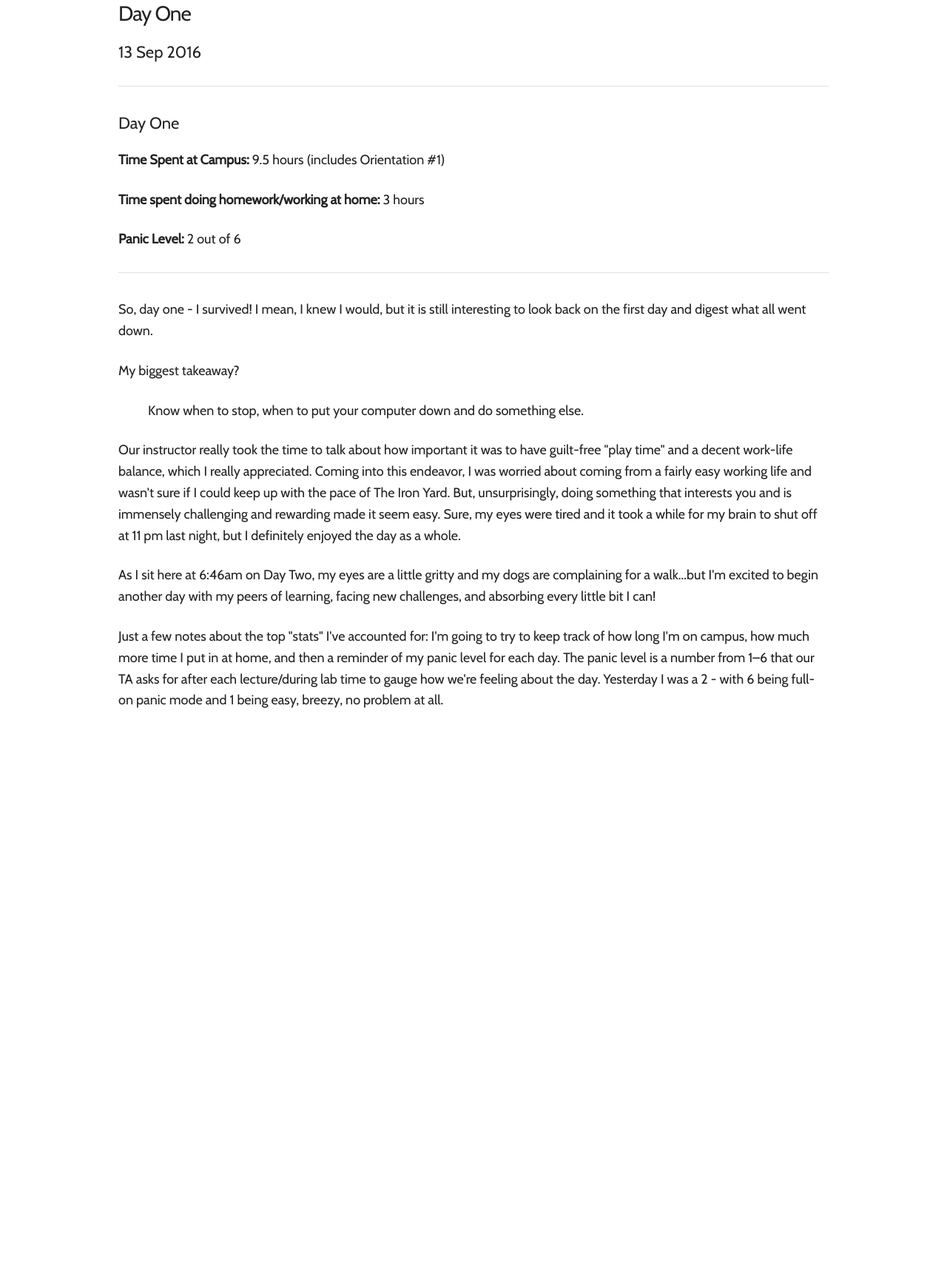
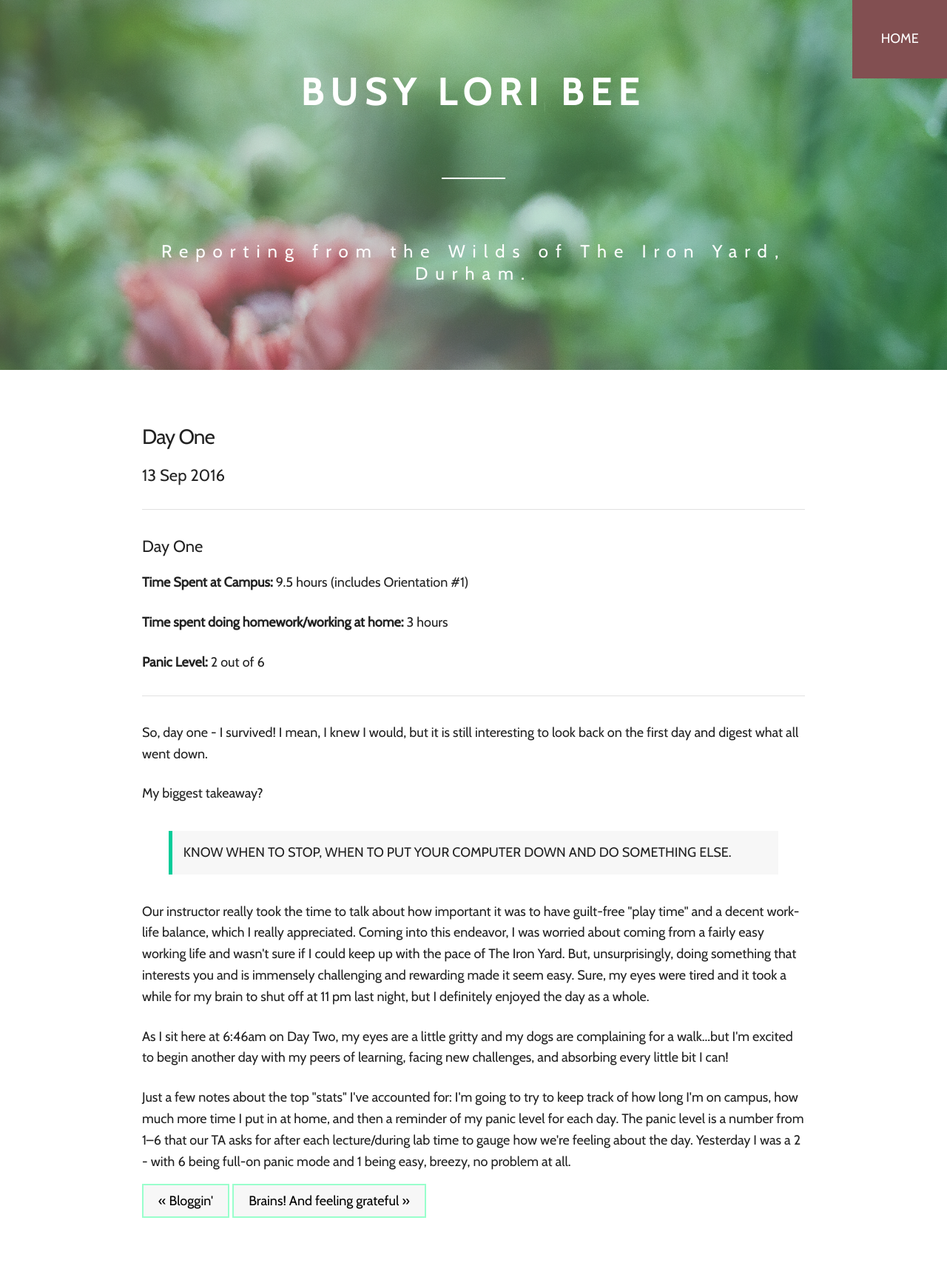
Before and after one commit to lburl01/lburl01.github.io, a Jekyll site: the page built from _posts/2016-09-12-day-one.md, in a window 1280 px wide. Shown: the whole page at 74% size. Built offline with Jekyll 4.4.1, drawn with Linux system fonts in a browser that asks for light colours; before the commit the page ends 1064 px from its top, so only the background shows below that.

Commit message:
Added post layout with home button. Added two blog posts.

```diff
--- a/_layouts/post.html
+++ b/_layouts/post.html
@@ -15,8 +15,19 @@
 		</head>
 		<body>
 
+			<section id="hero" class="hero u-full-width">
+			  <div class="hero-image"></div>
+				<div class="topcorner"><a href="/">HOME</a></div>
+			  <div class="container centered">
+			    <div class="twelve columns">
+			      <h1 class="separator">busy lori bee</h1>
+			      <h2>Reporting from the Wilds of The Iron Yard, Durham.</h2>
+			    </div>
+			  </div>
+			</section>
+
 			<div class="container">
-
+				<div class="buffer"></div>
 			  <h3>{{ page.title }}</h3>
 			  <h4 class="meta">{{ page.date | date_to_string }}</h4>
 
@@ -25,7 +36,7 @@
 			  </div>
 
 			  <div class="row">
-    <div class="four columns">
+			    <div class="twelve columns">
 			      <div class="PageNavigation">
 			        {% if page.previous.url %}
 			          <a class="prev" href="{{page.previous.url}}">&laquo; {{page.previous.title}}</a>
@@ -36,7 +47,7 @@
 			      </div>
 			    </div>
 			  </div>
-
+				<div class="buffer"></div>
 			</div>
 
 </body>
--- a/css/main.css
+++ b/css/main.css
@@ -44,6 +44,50 @@ h4 {
 }
 h3 {
   font-size: 28px;
+}
+
+.prev, .next {
+  color: #000;
+  text-decoration: none;
+  border-width: 2px;
+  border-style: solid;
+  border-color: #99ffcc;
+  background: #f7f7f7;
+  padding: 10px 20px;
+}
+
+.prev:hover, .next:hover {
+  color: #000;
+  text-decoration: none;
+  border-width: 2px;
+  border-style: solid;
+  border-color: #99ffcc;
+  padding: 10px 20px;
+  background-color: #fff;
+}
+
+.topcorner {
+   position: absolute;
+   top: 0;
+   right: 0;
+   border-radius: 0 0 0 0;
+   background-color: #824F51;
+   padding: 3%;
+
+  }
+
+blockquote {
+  border-left-style: solid;
+  border-width: thick;
+  border-color: #00cc99;
+  text-transform: uppercase;
+  padding: 15px;
+  margin: 4%;
+  background: #f7f7f7;
+}
+
+.buffer {
+  padding: 4%;
 }
 
 /* Custom ultilities */
--- a/css/skeleton.css
+++ b/css/skeleton.css
@@ -28,7 +28,7 @@
 /* Grid */
 .container {
   position: relative;
-  width: 80%;
+  width: 70%;
   max-width: 960px;
   margin: 0 auto;
   padding: 0; }
```
Also changed, not shown: _posts/2016-09-26-responsive-yo.md (deleted, +0 -7 lines), _posts/2016-09-27-ruby-ruby-ruby.md (added, +25 -0 lines), _posts/2016-09-28-responsive-yo.md (added, +30 -0 lines). Lines whose indentation alone changed are shown as unchanged.
